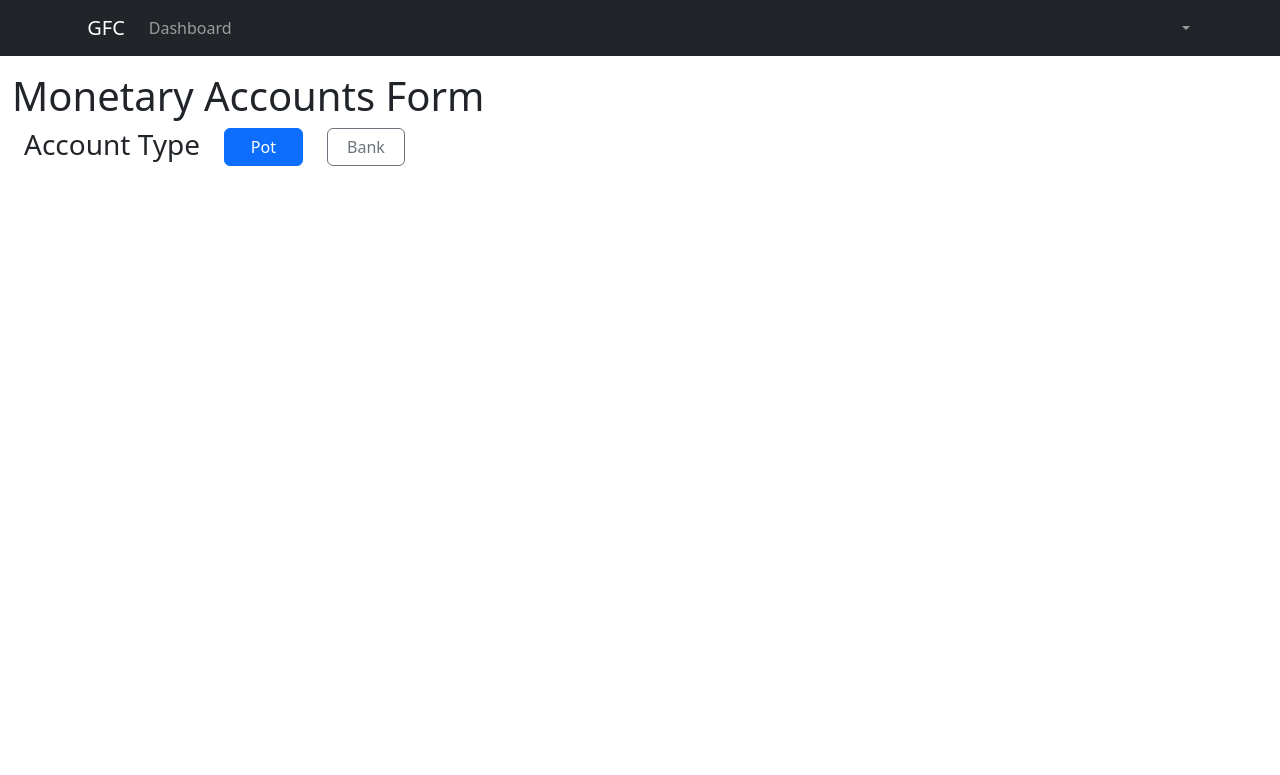
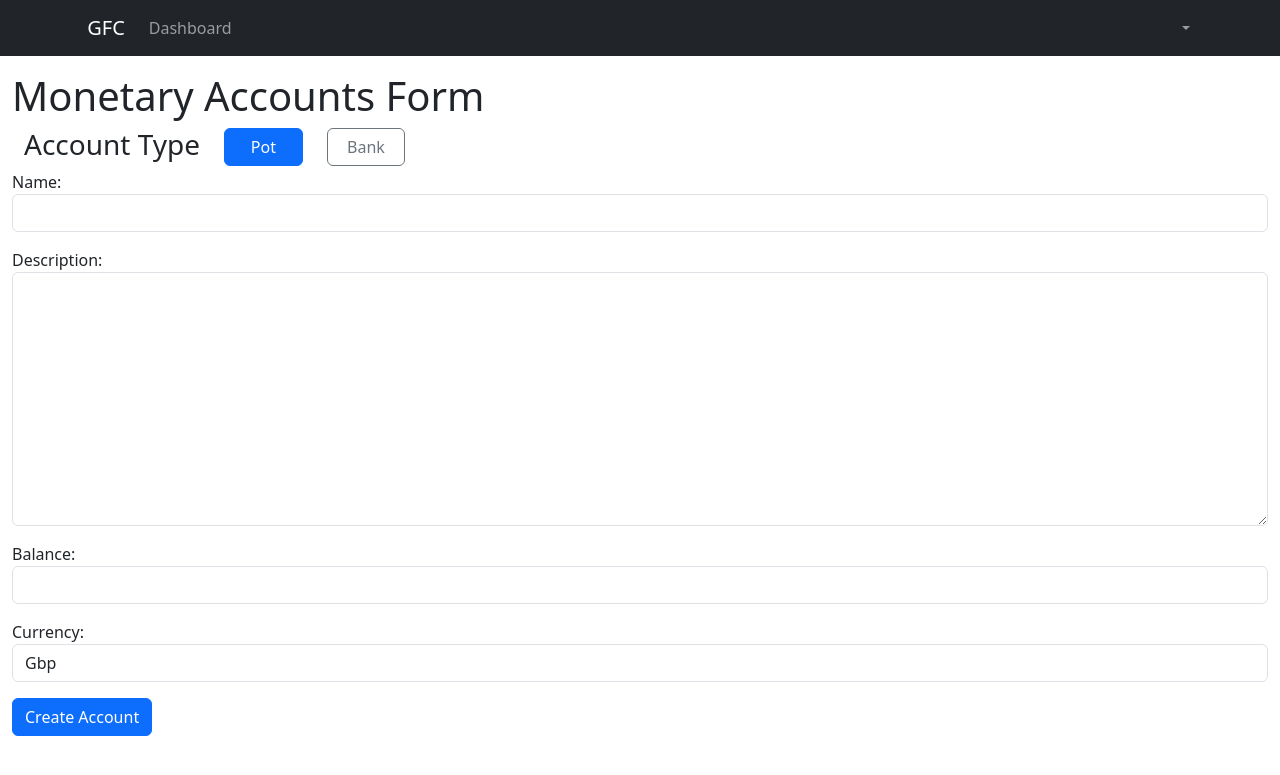
Before and after one commit to Bhavik-Gilbert/Greggor-Financial-Companion, a Django app: page /add_monetary_account in a window 1280 px wide. Shown: the top 775 px of the page. Run offline with Django 4.2, Linux system fonts and the light colour scheme; a user stored in the database is signed in; parts of the project's set-up code (start-up, migrations or seed data) failed here and were passed over; some libraries are stand-ins or nearby versions.

Commit message:
feat: create monetary account creation form and view

```diff
--- a/gfc/financial_companion/forms/__init__.py
+++ b/gfc/financial_companion/forms/__init__.py
@@ -1,2 +1,3 @@
 from .user_sign_up_form import UserSignUpForm
 from .user_log_in_form import UserLogInForm
+from .monetary_accounts_form import MonetaryAccountForm
--- /dev/null
+++ b/gfc/financial_companion/forms/monetary_accounts_form.py
@@ -0,0 +1,93 @@
+from django import forms
+from financial_companion.models import PotAccount, BankAccount
+from financial_companion.helpers import MonetaryAccountType
+
+def MonetaryAccountForm(*args, **kwargs):
+    """Form to create monetary account"""
+    form_type: int = kwargs.get("form_type")
+    kwargs.pop("form_type", None)
+    if form_type == MonetaryAccountType.BANK:
+        return BankAccountForm(*args, **kwargs)
+    else:
+        return PotAccountForm(*args, **kwargs)
+
+class PotAccountForm(forms.ModelForm):
+    """Form to create pot account"""
+
+    def __init__(self, *args, **kwargs):
+        self.user: int = kwargs.get("user")
+        kwargs.pop("user", None)
+        super(PotAccountForm, self).__init__(*args, **kwargs)
+
+    class Meta:
+        model = PotAccount
+        fields = ["name", "description", "balance", "currency"]
+        widgets = {"description": forms.Textarea()}
+
+    def save(self, instance: PotAccount = None):
+        super().save(commit=False)
+
+        if instance is None:
+            monetary_account = PotAccount.objects.create(
+                name = self.cleaned_data.get("name"),
+                description = self.cleaned_data.get("description"),
+                balance = self.cleaned_data.get("balance"),
+                currency = self.cleaned_data.get("currency"),
+                user_id = self.user
+            )
+        else:
+            monetary_account = instance
+            monetary_account.name = self.cleaned_data.get("name"),
+            monetary_account.description = self.cleaned_data.get("description"),
+            monetary_account.balance = self.cleaned_data.get("balance"),
+            monetary_account.currency = self.cleaned_data.get("currency"),
+            monetary_account.user_id = self.user
+            monetary_account.save()
+
+        return monetary_account
+
+class BankAccountForm(forms.ModelForm):
+    """Form to create bank account"""
+
+    def __init__(self, *args, **kwargs):
+        self.user: int = kwargs.get("user")
+        kwargs.pop("user", None)
+        super(BankAccountForm, self).__init__(*args, **kwargs)
+
+    class Meta:
+        model = BankAccount
+        fields = ["name", "description", "balance", "currency", "bank_name", "account_number", "sort_code", "iban", "interest_rate"]
+        widgets = {"description": forms.Textarea()}
+
+    def save(self, instance: BankAccount = None):
+        super().save(commit=False)
+
+        print(self.cleaned_data.get("iban"))
+        if instance is None:
+            monetary_account = BankAccount.objects.create(
+                name = self.cleaned_data.get("name"),
+                description = self.cleaned_data.get("description"),
+                balance = self.cleaned_data.get("balance"),
+                currency = self.cleaned_data.get("currency"),
+                bank_name = self.cleaned_data.get("bank_name"),
+                sort_code = self.cleaned_data.get("sort_code"),
+                account_number = self.cleaned_data.get("account_number"),
+                iban = self.cleaned_data.get("iban"),
+                interest_rate = self.cleaned_data.get("interest_rate"),
+                user_id = self.user
+            )
+        else:
+            monetary_account = instance
+            monetary_account.name = self.cleaned_data.get("name"),
+            monetary_account.description = self.cleaned_data.get("description"),
+            monetary_account.balance = self.cleaned_data.get("balance"),
+            monetary_account.currency = self.cleaned_data.get("currency"),
+            monetary_account.bank_name = self.cleaned_data.get("bank_name"),
+            monetary_account.sort_code = self.cleaned_data.get("sort_code"),
+            monetary_account.account_number = self.cleaned_data.get("account_number"),
+            monetary_account.iba = self.cleaned_data.get("iban"),
+            monetary_account.interest_rate = self.cleaned_data.get("interest_rate"),
+            monetary_account.user_id = self.user
+            monetary_account.save()
+
+        return monetary_account
--- a/gfc/financial_companion/models/accounts_model.py
+++ b/gfc/financial_companion/models/accounts_model.py
@@ -60,6 +60,7 @@ class BankAccount(PotAccount):
     iban: EncryptedCharField = EncryptedCharField(
         max_length=33,
         blank=True,
+        null=True,
         validators=[MinLengthValidator(15, "Iban must be a minimum of 15 characters long")]
     )
     interest_rate: DecimalField = DecimalField(
--- a/gfc/financial_companion/templates/pages/monetary_accounts_form.html
+++ b/gfc/financial_companion/templates/pages/monetary_accounts_form.html
@@ -26,4 +26,9 @@
     {% endif %}
 
     <!-- TODO: Add form -->
+    <form method="post">
+        {% csrf_token %}
+        {% include 'partials/form.html' with form=form %}
+      <button type="submit" name="submit_type" value="{{account_type}}" class="btn btn-primary">Create Account</button>
+    </form>
 {% endblock %}
--- a/gfc/financial_companion/views/monetary_account_view.py
+++ b/gfc/financial_companion/views/monetary_account_view.py
@@ -1,14 +1,9 @@
 from django.http import HttpRequest, HttpResponse
 from django.shortcuts import render, redirect
-from ..helpers import offline_required, MonetaryAccountType
+from django.contrib.auth.decorators import login_required
 
-# def get_monetary_account_form(account_type: str, *form_args, **form_kwargs):
-#     if account_type == MonetaryAccountType.BANK:
-#         return BankFrom(form_args, form_kwargs), MonetaryAccountType.BANK
-#     elif account_type == MonetaryAccountType.POT:
-#         return PotForm(form_args, form_kwargs), MonetaryAccountType.POT
-#     else:
-#         return None
+from ..helpers import MonetaryAccountType
+from ..forms import MonetaryAccountForm
 
 
 # dict_monetary_account_models: dict = {
@@ -16,32 +11,36 @@ from ..helpers import offline_required, MonetaryAccountType
 #     MonetaryAccountType.POT: PotModel
 # }
 
-# @offline_required
+@login_required
 def add_monetary_account_view(request: HttpRequest) -> HttpResponse:
     """View to add monetary account"""
 
-    # form, account_type = get_monetary_form(MonetaryAccountType.POT)
-    account_type = MonetaryAccountType.POT # TODO: remove temp code
+    user = request.user
+    account_type = MonetaryAccountType.POT
+    form = MonetaryAccountForm(form_type=account_type, user=user)
 
     if request.method == "POST":
         if "account_type" in request.POST:
             # # set form to account type
-            # form, account_type = get_monetary_form(request.POST["account_type"])
-
-            account_type = request.POST["account_type"] # TODO: remove temp code
-        # elif "submit_type" in request.POST:
-        #     # get form from request and check form
-        #     form, account_type = get_monetary_form(request.POST["submit_type"], request.POST)
+            account_type = request.POST["account_type"]
+            form = MonetaryAccountForm(form_type=account_type, user=user)
+        elif "submit_type" in request.POST:
+            # get form from request and check form
+            account_type = request.POST["submit_type"]
+            form = MonetaryAccountForm(request.POST, form_type=account_type, user=user)
+            if form.is_valid():
+                form.save()
+                return redirect("dashboard")
 
 
     return render(request, "pages/monetary_accounts_form.html", {
         "form_toggle": True,
         "account_type": account_type,
-        "monetary_account_types": MonetaryAccountType
-        # "form": form
+        "monetary_account_types": MonetaryAccountType,
+        "form": form
         })
 
-# @offline_required
+@login_required
 def edit_monetary_account_view(request: HttpRequest, account_type: str, pk: int) -> HttpResponse:
     """View to edit monetary account"""
 
```
Also changed, not shown: gfc/financial_companion/admin.py (+26 -1 lines), gfc/financial_companion/migrations/0012_bankaccount.py (deleted), gfc/financial_companion/migrations/0013_bankaccount.py (added), gfc/financial_companion/migrations/0013_merge_0012_accounttarget_0012_bankaccount.py (deleted), gfc/financial_companion/migrations/0014_bankaccount_interest_rate_and_more.py (deleted).
